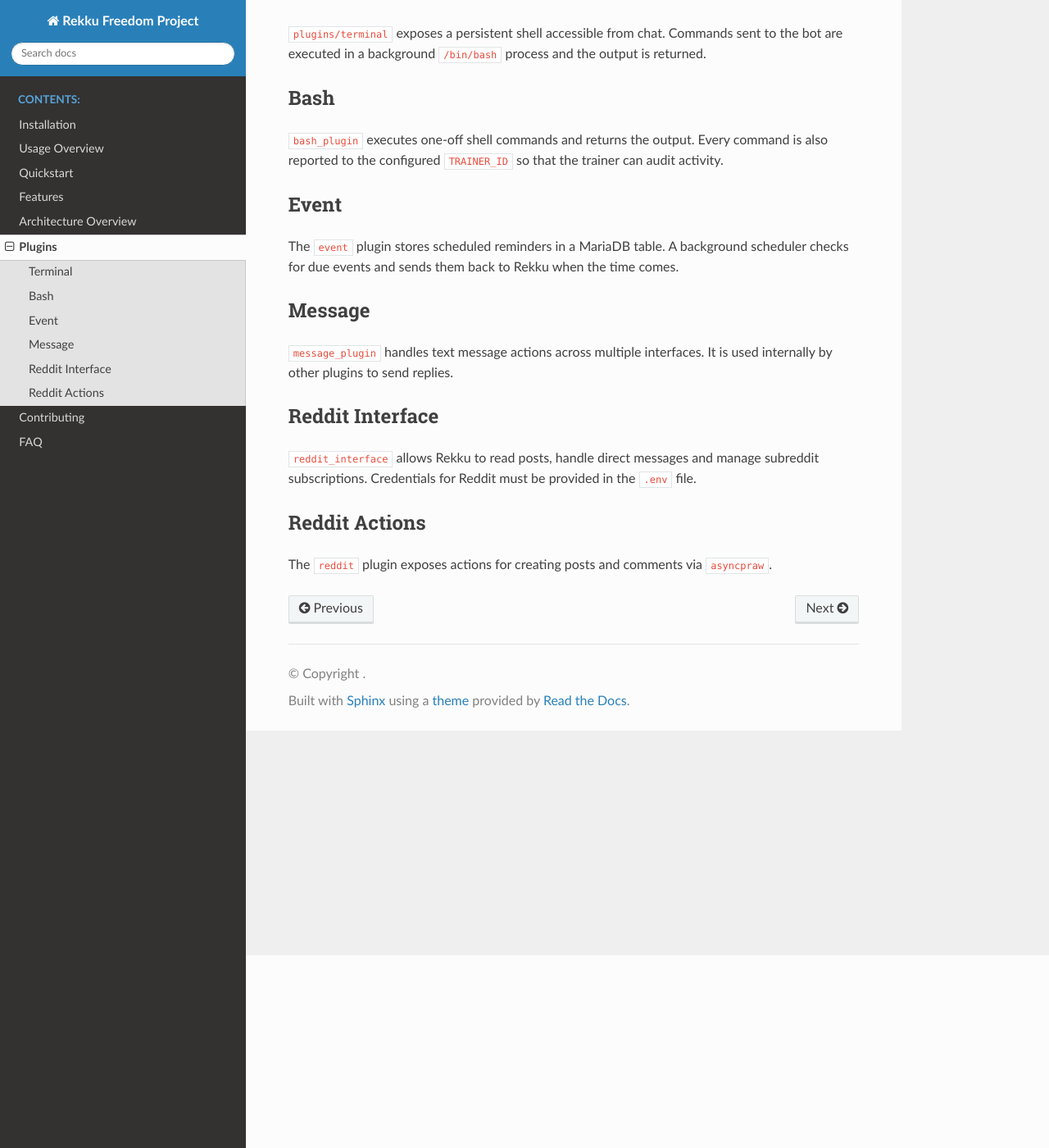
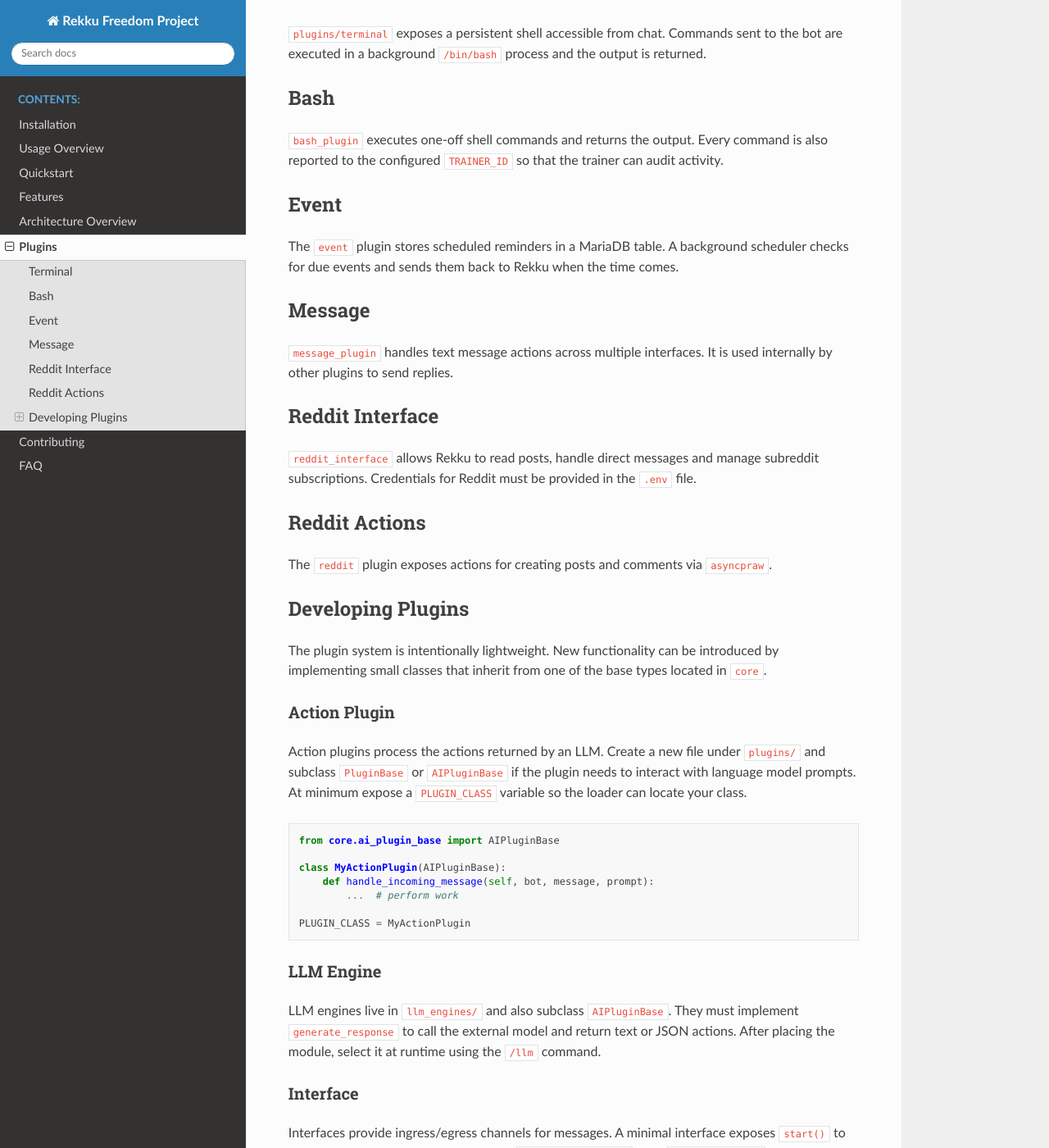
Before and after one commit to XargonWan/Rekku_Freedom_Project, a Sphinx documentation site: the page built from docs/plugins.rst, in a window 1280 px wide and 1400 px high, scrolled down 235 px. Shown: the whole window at 82% size. Built offline with Sphinx 7.4.7 and the Read the Docs theme 3.1.0, drawn with Linux system fonts in a browser that asks for light colours; some of the changed text lies outside the part shown.

Commit message:
doc(wiki): expand architecture and plugin docs

```diff
--- a/docs/conf.py
+++ b/docs/conf.py
@@ -11,6 +11,7 @@
     'sphinx.ext.autodoc',
     'sphinx.ext.napoleon',
     'sphinx.ext.viewcode',
+    'sphinx.ext.graphviz',
 ]
 
 templates_path = ['_templates']
--- a/docs/plugins.rst
+++ b/docs/plugins.rst
@@ -42,3 +42,55 @@
 
 The ``reddit`` plugin exposes actions for creating posts and comments via
 ``asyncpraw``.
+
+Developing Plugins
+------------------
+
+The plugin system is intentionally lightweight.  New functionality can be
+introduced by implementing small classes that inherit from one of the base
+types located in ``core``.
+
+Action Plugin
+~~~~~~~~~~~~~
+
+Action plugins process the actions returned by an LLM.  Create a new file under
+``plugins/`` and subclass ``PluginBase`` or ``AIPluginBase`` if the plugin needs
+to interact with language model prompts.  At minimum expose a ``PLUGIN_CLASS``
+variable so the loader can locate your class.
+
+.. code-block:: python
+
+   from core.ai_plugin_base import AIPluginBase
+
+   class MyActionPlugin(AIPluginBase):
+       def handle_incoming_message(self, bot, message, prompt):
+           ...  # perform work
+
+   PLUGIN_CLASS = MyActionPlugin
+
+LLM Engine
+~~~~~~~~~~
+
+LLM engines live in ``llm_engines/`` and also subclass ``AIPluginBase``.  They
+must implement ``generate_response`` to call the external model and return text
+or JSON actions.  After placing the module, select it at runtime using the
+``/llm`` command.
+
+Interface
+~~~~~~~~~
+
+Interfaces provide ingress/egress channels for messages.  A minimal interface
+exposes ``start()`` to begin listening and registers itself using
+``register_interface`` from ``core.interfaces``.
+
+.. code-block:: python
+
+   from core.interfaces import register_interface
+
+   class MyInterface:
+       async def start(self):
+           ...
+           register_interface("myiface", self)
+
+Interfaces typically forward incoming messages to ``plugin_instance.handle_incoming_message``
+so that the active LLM engine can process them.
```
Also changed, not shown: docs/architecture.rst (+30 -3 lines).
